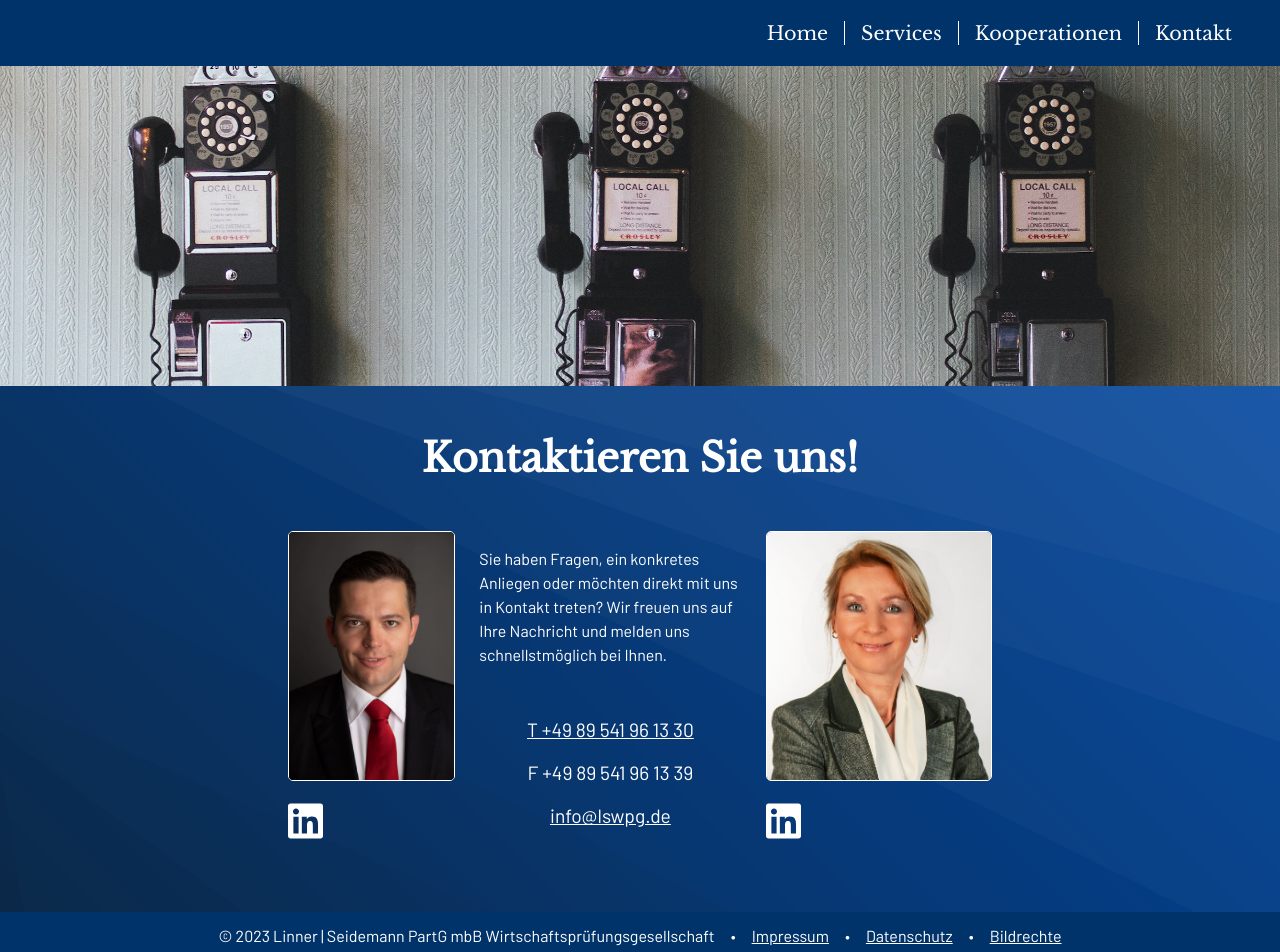
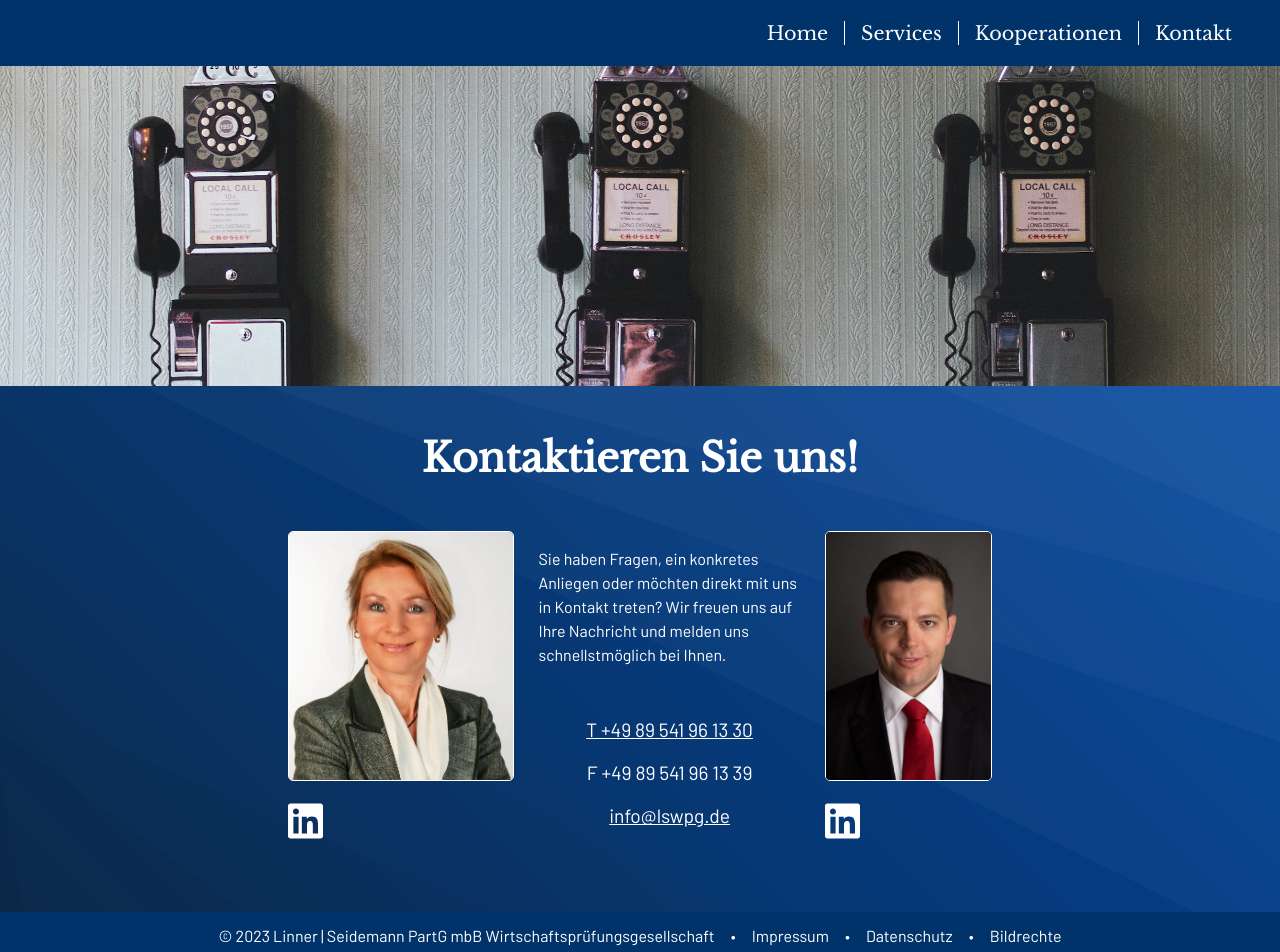
Before and after one commit to YinFromWuHanklan/lswpg.de, a SvelteKit app: page /kontakt in a window 1280 px wide. Shown: the top 952 px of the page. Built offline with nearby package versions, Linux system fonts and the light colour scheme.

Commit message:
styles and bug

```diff
--- a/src/routes/+layout.svelte
+++ b/src/routes/+layout.svelte
@@ -59,6 +59,10 @@
 			}
 		}
 
+		a {
+			text-decoration: none;
+		}
+
 		.footer_lg {
 			@media (max-width: 672px) {
 				display: none;
--- a/src/routes/Header.svelte
+++ b/src/routes/Header.svelte
@@ -34,6 +34,7 @@
 			<ul class="nav_mobile_list">
 				<li>
 					<a class="nav-link" href="/">Home</a>
+				</li>
 				<li>
 					<a class="nav-link" href="/services">Services</a>
 				</li>
@@ -136,6 +137,7 @@
 
 						a {
 							color: #FFF;
+							text-decoration: none;
 						}
 					}
 				}
--- a/src/routes/kontakt/+page.svelte
+++ b/src/routes/kontakt/+page.svelte
@@ -19,9 +19,9 @@
 		<h1 slot="section_title">Kontaktieren Sie uns!</h1>
 		<div slot="section_content" class="content">
 			<div class="lg">
-				<img src={kontaktseidemann} alt="Kontakt Seidemann" height=250 class="kontakt_photo">
+				<img src={kontaktlinner} alt="Kontakt Linner" height=250 class="kontakt_photo">
 				<div>
-					<a href="https://www.linkedin.com/in/andreas-seidemann-632226229/" target="_blank" rel=”noreferrer”><svg xmlns="http://www.w3.org/2000/svg" height="2.5em" viewBox="0 0 448 512"><!--! Font Awesome Free 6.4.2 by @fontawesome - https://fontawesome.com License - https://fontawesome.com/license (Commercial License) Copyright 2023 Fonticons, Inc. --><path d="M416 32H31.9C14.3 32 0 46.5 0 64.3v383.4C0 465.5 14.3 480 31.9 480H416c17.6 0 32-14.5 32-32.3V64.3c0-17.8-14.4-32.3-32-32.3zM135.4 416H69V202.2h66.5V416zm-33.2-243c-21.3 0-38.5-17.3-38.5-38.5S80.9 96 102.2 96c21.2 0 38.5 17.3 38.5 38.5 0 21.3-17.2 38.5-38.5 38.5zm282.1 243h-66.4V312c0-24.8-.5-56.7-34.5-56.7-34.6 0-39.9 27-39.9 54.9V416h-66.4V202.2h63.7v29.2h.9c8.9-16.8 30.6-34.5 62.9-34.5 67.2 0 79.7 44.3 79.7 101.9V416z"/></svg></a>
+					<a href="https://www.linkedin.com/in/corinna-linner-08483153/" target="_blank" rel=”noreferrer”><svg xmlns="http://www.w3.org/2000/svg" height="2.5em" viewBox="0 0 448 512"><!--! Font Awesome Free 6.4.2 by @fontawesome - https://fontawesome.com License - https://fontawesome.com/license (Commercial License) Copyright 2023 Fonticons, Inc. --><path d="M416 32H31.9C14.3 32 0 46.5 0 64.3v383.4C0 465.5 14.3 480 31.9 480H416c17.6 0 32-14.5 32-32.3V64.3c0-17.8-14.4-32.3-32-32.3zM135.4 416H69V202.2h66.5V416zm-33.2-243c-21.3 0-38.5-17.3-38.5-38.5S80.9 96 102.2 96c21.2 0 38.5 17.3 38.5 38.5 0 21.3-17.2 38.5-38.5 38.5zm282.1 243h-66.4V312c0-24.8-.5-56.7-34.5-56.7-34.6 0-39.9 27-39.9 54.9V416h-66.4V202.2h63.7v29.2h.9c8.9-16.8 30.6-34.5 62.9-34.5 67.2 0 79.7 44.3 79.7 101.9V416z"/></svg></a>
 				</div>
 			</div>
 			<div class="cta_text">
@@ -34,12 +34,12 @@
 			</div>
 			<div class="mobile_wrap">
 				<div class="mobile contact_element">
+					<img src={kontaktlinner} alt="Kontakt Linner" height=250 class="kontakt_photo">
+					<div><a href="https://www.linkedin.com/in/corinna-linner-08483153/" target="_blank" rel=”noreferrer”><svg xmlns="http://www.w3.org/2000/svg" height="2.5em" viewBox="0 0 448 512"><!--! Font Awesome Free 6.4.2 by @fontawesome - https://fontawesome.com License - https://fontawesome.com/license (Commercial License) Copyright 2023 Fonticons, Inc. --><path d="M416 32H31.9C14.3 32 0 46.5 0 64.3v383.4C0 465.5 14.3 480 31.9 480H416c17.6 0 32-14.5 32-32.3V64.3c0-17.8-14.4-32.3-32-32.3zM135.4 416H69V202.2h66.5V416zm-33.2-243c-21.3 0-38.5-17.3-38.5-38.5S80.9 96 102.2 96c21.2 0 38.5 17.3 38.5 38.5 0 21.3-17.2 38.5-38.5 38.5zm282.1 243h-66.4V312c0-24.8-.5-56.7-34.5-56.7-34.6 0-39.9 27-39.9 54.9V416h-66.4V202.2h63.7v29.2h.9c8.9-16.8 30.6-34.5 62.9-34.5 67.2 0 79.7 44.3 79.7 101.9V416z"/></svg></a></div>
+				</div>
+				<div class="contact_element">
 					<img src={kontaktseidemann} alt="Kontakt Seidemann" height=250 class="kontakt_photo">
 					<div><a href="https://www.linkedin.com/in/andreas-seidemann-632226229/" target="_blank" rel=”noreferrer”><svg xmlns="http://www.w3.org/2000/svg" height="2.5em" viewBox="0 0 448 512"><!--! Font Awesome Free 6.4.2 by @fontawesome - https://fontawesome.com License - https://fontawesome.com/license (Commercial License) Copyright 2023 Fonticons, Inc. --><path d="M416 32H31.9C14.3 32 0 46.5 0 64.3v383.4C0 465.5 14.3 480 31.9 480H416c17.6 0 32-14.5 32-32.3V64.3c0-17.8-14.4-32.3-32-32.3zM135.4 416H69V202.2h66.5V416zm-33.2-243c-21.3 0-38.5-17.3-38.5-38.5S80.9 96 102.2 96c21.2 0 38.5 17.3 38.5 38.5 0 21.3-17.2 38.5-38.5 38.5zm282.1 243h-66.4V312c0-24.8-.5-56.7-34.5-56.7-34.6 0-39.9 27-39.9 54.9V416h-66.4V202.2h63.7v29.2h.9c8.9-16.8 30.6-34.5 62.9-34.5 67.2 0 79.7 44.3 79.7 101.9V416z"/></svg></a></div>
-				</div>
-				<div class="contact_element">
-					<img src={kontaktlinner} alt="Kontakt Linner" height=250 class="kontakt_photo">
-					<div><a href="https://www.linkedin.com/in/corinna-linner-08483153/" target="_blank" rel=”noreferrer”><svg xmlns="http://www.w3.org/2000/svg" height="2.5em" viewBox="0 0 448 512"><!--! Font Awesome Free 6.4.2 by @fontawesome - https://fontawesome.com License - https://fontawesome.com/license (Commercial License) Copyright 2023 Fonticons, Inc. --><path d="M416 32H31.9C14.3 32 0 46.5 0 64.3v383.4C0 465.5 14.3 480 31.9 480H416c17.6 0 32-14.5 32-32.3V64.3c0-17.8-14.4-32.3-32-32.3zM135.4 416H69V202.2h66.5V416zm-33.2-243c-21.3 0-38.5-17.3-38.5-38.5S80.9 96 102.2 96c21.2 0 38.5 17.3 38.5 38.5 0 21.3-17.2 38.5-38.5 38.5zm282.1 243h-66.4V312c0-24.8-.5-56.7-34.5-56.7-34.6 0-39.9 27-39.9 54.9V416h-66.4V202.2h63.7v29.2h.9c8.9-16.8 30.6-34.5 62.9-34.5 67.2 0 79.7 44.3 79.7 101.9V416z"/></svg></a></div>
 				</div>
 			</div>
 		</div>
```
Also changed, not shown: src/routes/kooperationen/+page.svelte (+8 -1 lines).
